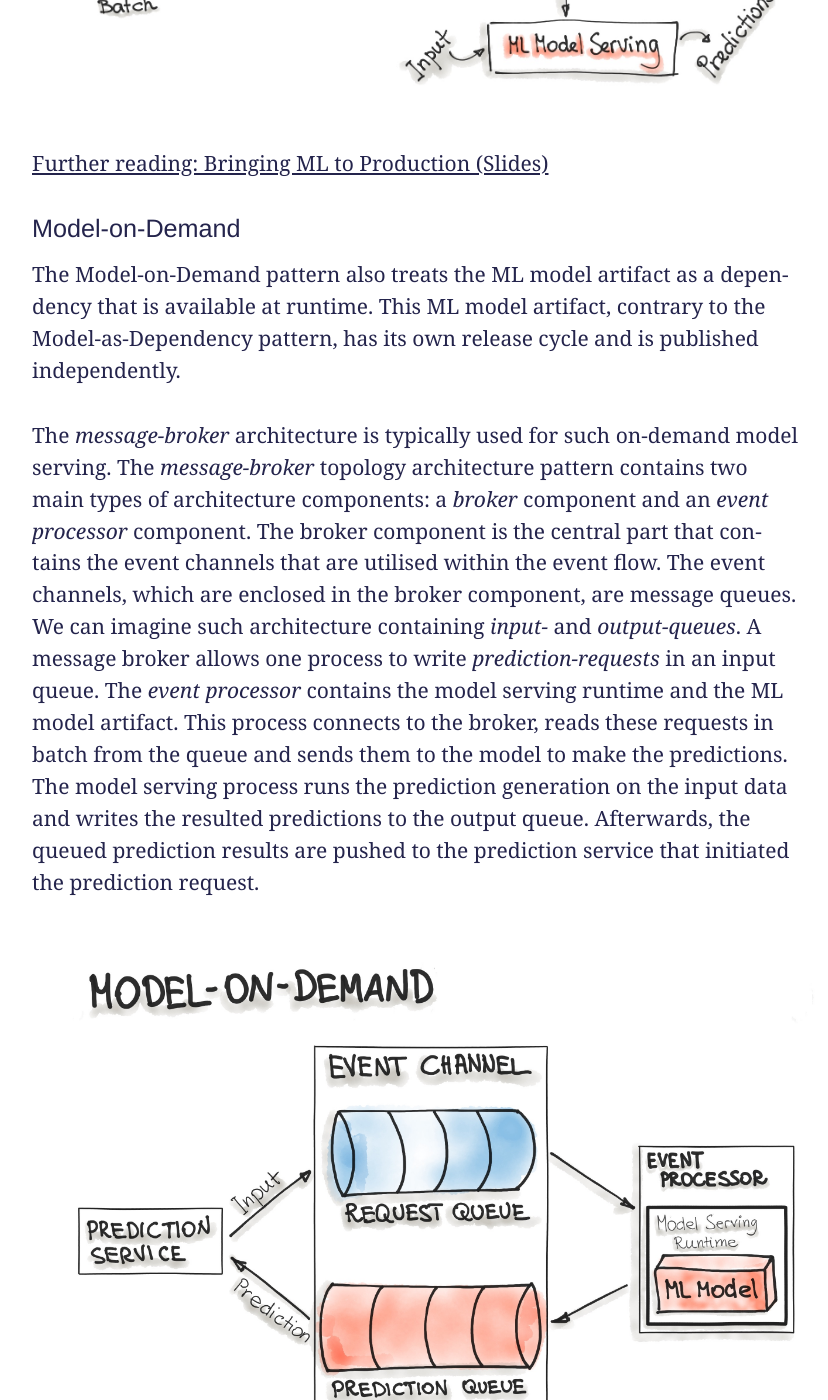
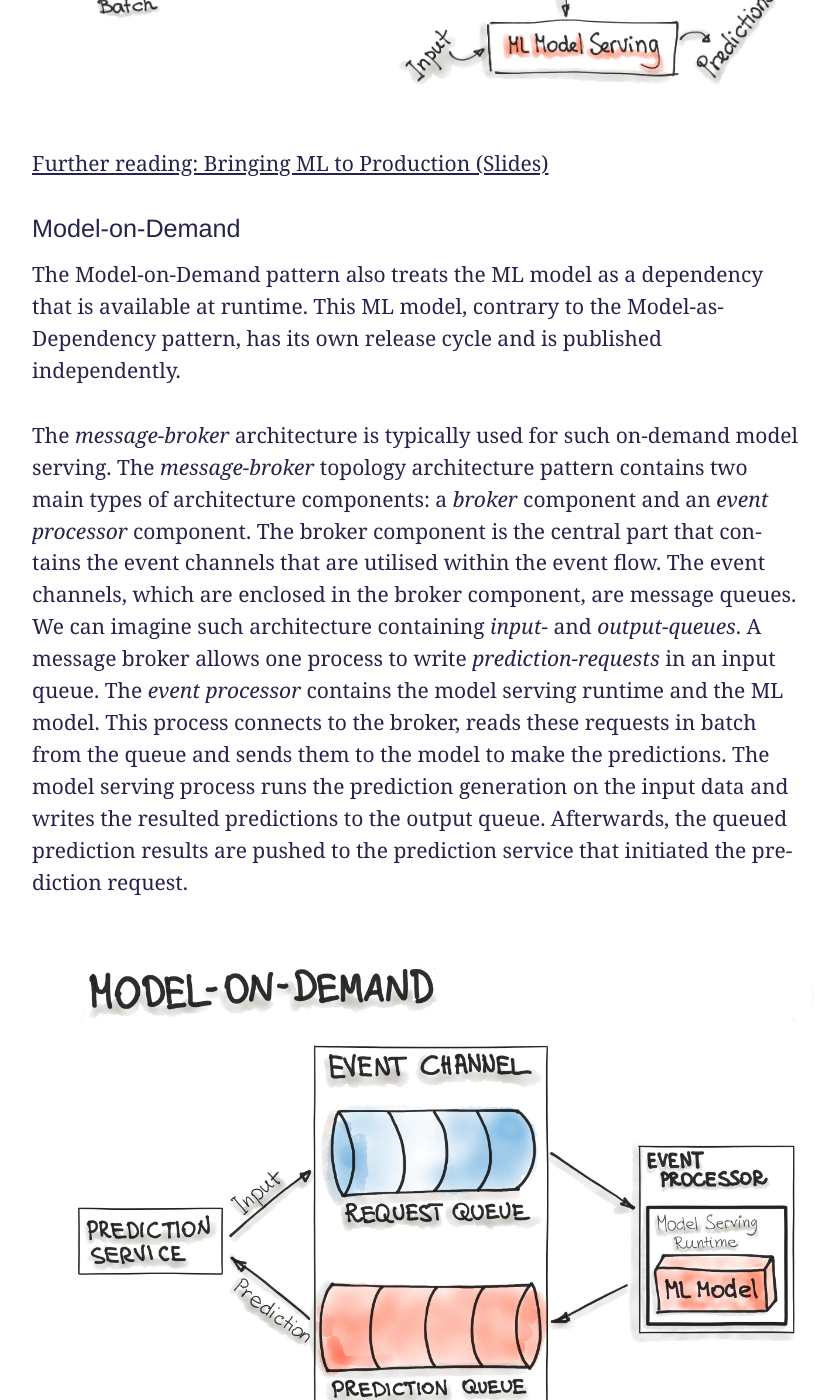
Before and after one commit to innoq/ml-ops.org, a Jekyll site: the page built from content/three-levels-of-ml-software.md, in a window 1280 px wide and 1400 px high, scrolled down 18922 px. Shown: the whole window, without its empty margins (224-1052 px from the left). Built offline with Jekyll 4.4.1, drawn with Linux system fonts in a browser that asks for light colours; some web fonts are replaced; our own code applies the rules of GitHub Pages for plain Markdown files; some of the changed text lies outside the part shown.

Commit message:
small changes

```diff
--- a/content/three-levels-of-ml-software.md
+++ b/content/three-levels-of-ml-software.md
@@ -227,7 +227,7 @@
 ### ML Model serialization formats
 
 There are various formats to distribute ML models.
-In order to achieve a distributable format, the ML model should be present and should be executable as an independent artifact.
+In order to achieve a distributable format, the ML model should be present and should be executable as an independent asset.
 For example, we might want to use a Scikit-learn model in a Spark job.
 This means that the ML models should work outside of the model-training environment.
 In the following, we describe *Language-agnostic* and *Vendor-specific exchange formats* for ML models.
@@ -405,7 +405,7 @@
 
 The final stage of delivering an ML project includes the following three steps:
 
-1. *Model Serving* - The process of deploying the ML model artifact in a production environment.
+1. *Model Serving* - The process of deploying the ML model in a production environment.
 2. *Model Performance Monitoring* - The process of observing the ML model performance based on live and previously unseen data, such as prediction or recommendation.
 In particular, we are interested in ML-specific signals, such as prediction deviation from previous model performance.
 These signals might be used as triggers for model re-training.
@@ -447,7 +447,7 @@
       <tbody>
         <tr>
           <td>&nbsp;</td>
-          <td scope="row" colspan="3"><b>ML Model Artifact</b></td>
+          <td scope="row" colspan="3"><b>ML Model</b></td>
         </tr>
         <tr>
           <td scope="row"><b>Service & Versioning</b></td>
@@ -514,15 +514,15 @@
 
 #### Model-on-Demand
 
-The Model-on-Demand pattern also treats the ML model artifact as a dependency that is available at runtime.
-This ML model artifact, contrary to the Model-as-Dependency pattern, has its own release cycle and is published independently.
+The Model-on-Demand pattern also treats the ML model as a dependency that is available at runtime.
+This ML model, contrary to the Model-as-Dependency pattern, has its own release cycle and is published independently.
 
 The *message-broker* architecture is typically used for such on-demand model serving.
 The *message-broker* topology architecture pattern contains two main types of architecture components: a *broker* component and an *event processor* component. The broker component is the central part that contains the event channels that are utilised within the event flow.
 The event channels, which are enclosed in the broker component, are message queues.
 We can imagine such architecture containing *input-* and *output-queues*.
 A message broker allows one process to write *prediction-requests* in an input queue.
-The *event processor* contains the model serving runtime and the ML model artifact.
+The *event processor* contains the model serving runtime and the ML model.
 This process connects to the broker, reads these requests in batch from the queue and sends them to the model to make the predictions.
 The model serving process runs the prediction generation on the input data and writes the resulted predictions to the output queue.
 Afterwards, the queued prediction results are pushed to the prediction service that initiated the prediction request.
```
Also changed, not shown: other parts of content/three-levels-of-ml-software.md (+1 -1 lines).
